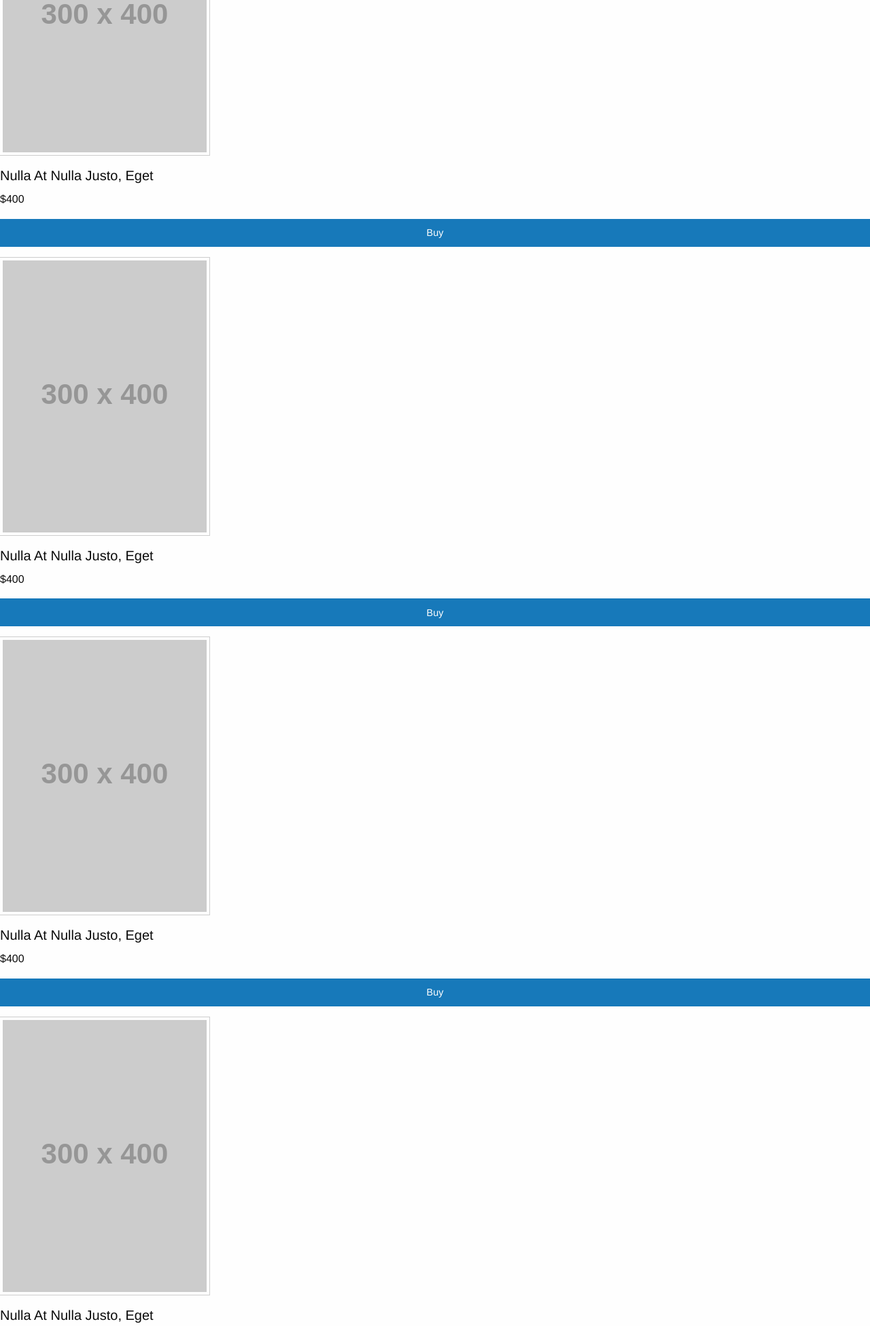
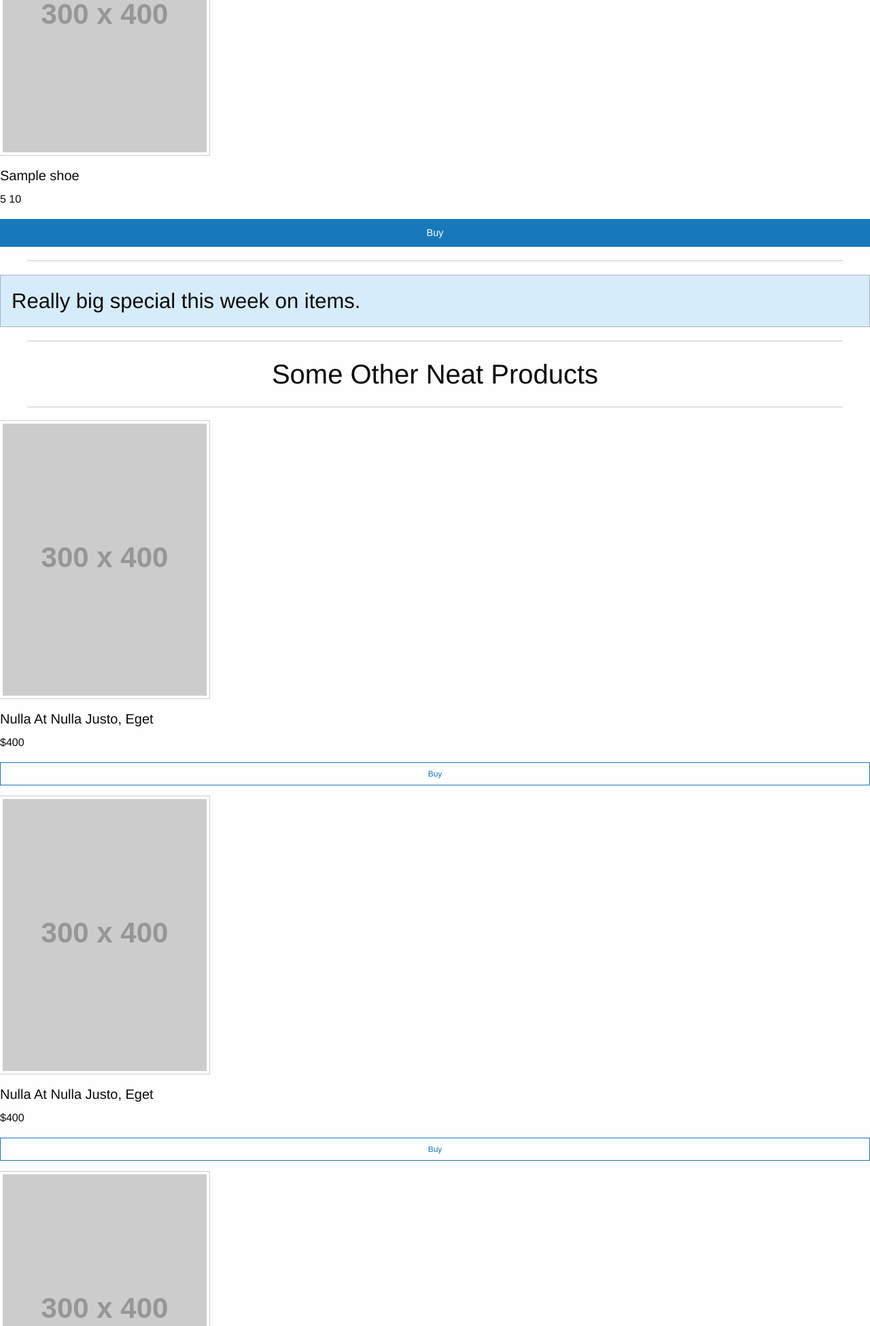
Before and after one commit to Jim-Walk/goldenShoe, a Flask app: template templates/index.html in a window 1280 px wide. Shown: the part 811-2761 px from the top of the page at 68% size. Run offline with Flask 2, Linux system fonts and the light colour scheme; the template is opened without the code that fills it: most values are stand-ins (such as "Sample title", 1, 10 or a date in 2020); grey boxes labelled with a size stand in for pictures from a placeholder-image service; some libraries are stand-ins or nearby versions.

Commit message:
update appspec, begin adding content to website

```diff
--- a/routes.py
+++ b/routes.py
@@ -1,6 +1,18 @@
 from flask import Flask, render_template
 app = Flask(__name__)
+from pymongo import MongoClient
+client = MongoClient()
+
+shoes_c = client.GoldenShoe.shoes
 
 @app.route('/')
 def hello_world():
-    return render_template('index.html')
+    all_shoes = []
+    for shoe in shoes_c.find():
+        all_shoes += shoe
+    return render_template('index.html', all_shoes=all_shoes)
+
+@app.route('/shoe/<int:SHOE_ID>')
+def shoe(SHOE_ID):
+    shoe = shoes_c.find_one({'ID':SHOE_ID})
+    return render_template('shoe.html', shoe=shoe)
--- /dev/null
+++ b/templates/base.html
@@ -0,0 +1,38 @@
+<!doctype html>
+<html class="no-js" lang="en">
+  <head>
+    <meta charset="utf-8" />
+    <meta name="viewport" content="width=device-width, initial-scale=1.0" />
+    <title>{% block title %}{% endblock %}</title>
+    <link rel="stylesheet" href="https://dhbhdrzi4tiry.cloudfront.net/cdn/sites/foundation.min.css">
+  </head>
+  <body>
+
+    <!-- Start Top Bar -->
+    <div class="top-bar">
+      <div class="top-bar-left">
+        <ul class="menu">
+          <li class="menu-text">Golden Shoe</li>
+          <li><a href="#">One</a></li>
+          <li><a href="#">Two</a></li>
+        </ul>
+      </div>
+      <div class="top-bar-right">
+        <ul class="menu">
+          <li><a href="#">Three</a></li>
+          <li><a href="#">Four</a></li>
+          <li><a href="#">Five</a></li>
+          <li><a href="#">Six</a></li>
+        </ul>
+      </div>
+    </div>
+    <!-- End Top Bar -->
+    {% block content %}{% endblock %}
+
+    <script src="https://code.jquery.com/jquery-2.1.4.min.js"></script>
+    <script src="https://dhbhdrzi4tiry.cloudfront.net/cdn/sites/foundation.js"></script>
+    <script>
+      $(document).foundation();
+    </script>
+  </body>
+</html>
--- a/templates/index.html
+++ b/templates/index.html
@@ -1,33 +1,6 @@
-<!doctype html>
-<html class="no-js" lang="en">
-  <head>
-    <meta charset="utf-8" />
-    <meta name="viewport" content="width=device-width, initial-scale=1.0" />
-    <title>Foundation | Welcome</title>
-    <link rel="stylesheet" href="https://dhbhdrzi4tiry.cloudfront.net/cdn/sites/foundation.min.css">
-  </head>
-  <body>
-
-    <!-- Start Top Bar -->
-    <div class="top-bar">
-      <div class="top-bar-left">
-        <ul class="menu">
-          <li class="menu-text">Golden Shoe</li>
-          <li><a href="#">One</a></li>
-          <li><a href="#">Two</a></li>
-        </ul>
-      </div>
-      <div class="top-bar-right">
-        <ul class="menu">
-          <li><a href="#">Three</a></li>
-          <li><a href="#">Four</a></li>
-          <li><a href="#">Five</a></li>
-          <li><a href="#">Six</a></li>
-        </ul>
-      </div>
-    </div>
-    <!-- End Top Bar -->
-
+{% extends "base.html" %}
+{% block title %} Golden Shoe {% endblock %}
+{% block content %}
 
     <div class="orbit" role="region" aria-label="Favorite Space Pictures" data-orbit>
       <ul class="orbit-container">
@@ -54,30 +27,14 @@
     </div>
 
     <div class="row small-up-2 large-up-4">
+        {% for shoe in all_shoes %}
       <div class="column">
         <img class="thumbnail" src="https://placehold.it/300x400">
-        <h5>Nulla At Nulla Justo, Eget</h5>
-        <p>$400</p>
+        <h5>{{shoe['Name']}}</h5>
+        <p>5 {{shoe.Price}}</p>
         <a href="#" class="button expanded">Buy</a>
       </div>
-      <div class="column">
-        <img class="thumbnail" src="https://placehold.it/300x400">
-        <h5>Nulla At Nulla Justo, Eget</h5>
-        <p>$400</p>
-        <a href="#" class="button expanded">Buy</a>
-      </div>
-      <div class="column">
-        <img class="thumbnail" src="https://placehold.it/300x400">
-        <h5>Nulla At Nulla Justo, Eget</h5>
-        <p>$400</p>
-        <a href="#" class="button expanded">Buy</a>
-      </div>
-      <div class="column">
-        <img class="thumbnail" src="https://placehold.it/300x400">
-        <h5>Nulla At Nulla Justo, Eget</h5>
-        <p>$400</p>
-        <a href="#" class="button expanded">Buy</a>
-      </div>
+        {% endfor %}
     </div>
 
     <hr>
@@ -252,11 +209,4 @@
         </div>
       </div>
     </div>
-
-    <script src="https://code.jquery.com/jquery-2.1.4.min.js"></script>
-    <script src="https://dhbhdrzi4tiry.cloudfront.net/cdn/sites/foundation.js"></script>
-    <script>
-      $(document).foundation();
-    </script>
-  </body>
-</html>
+{% endblock %}
```
Also changed, not shown: appspec.yml (+6 -1 lines), 2 other files.
